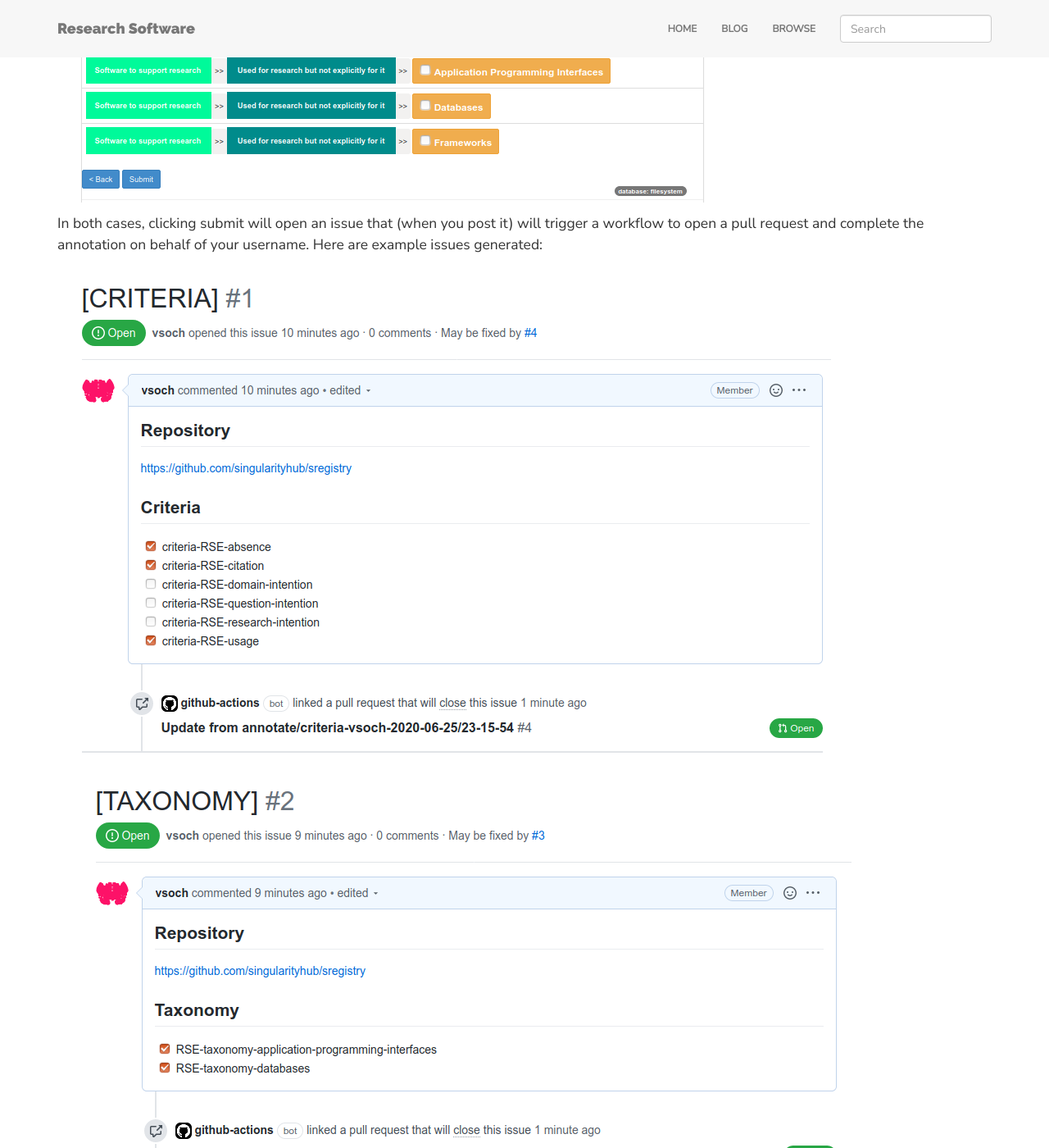
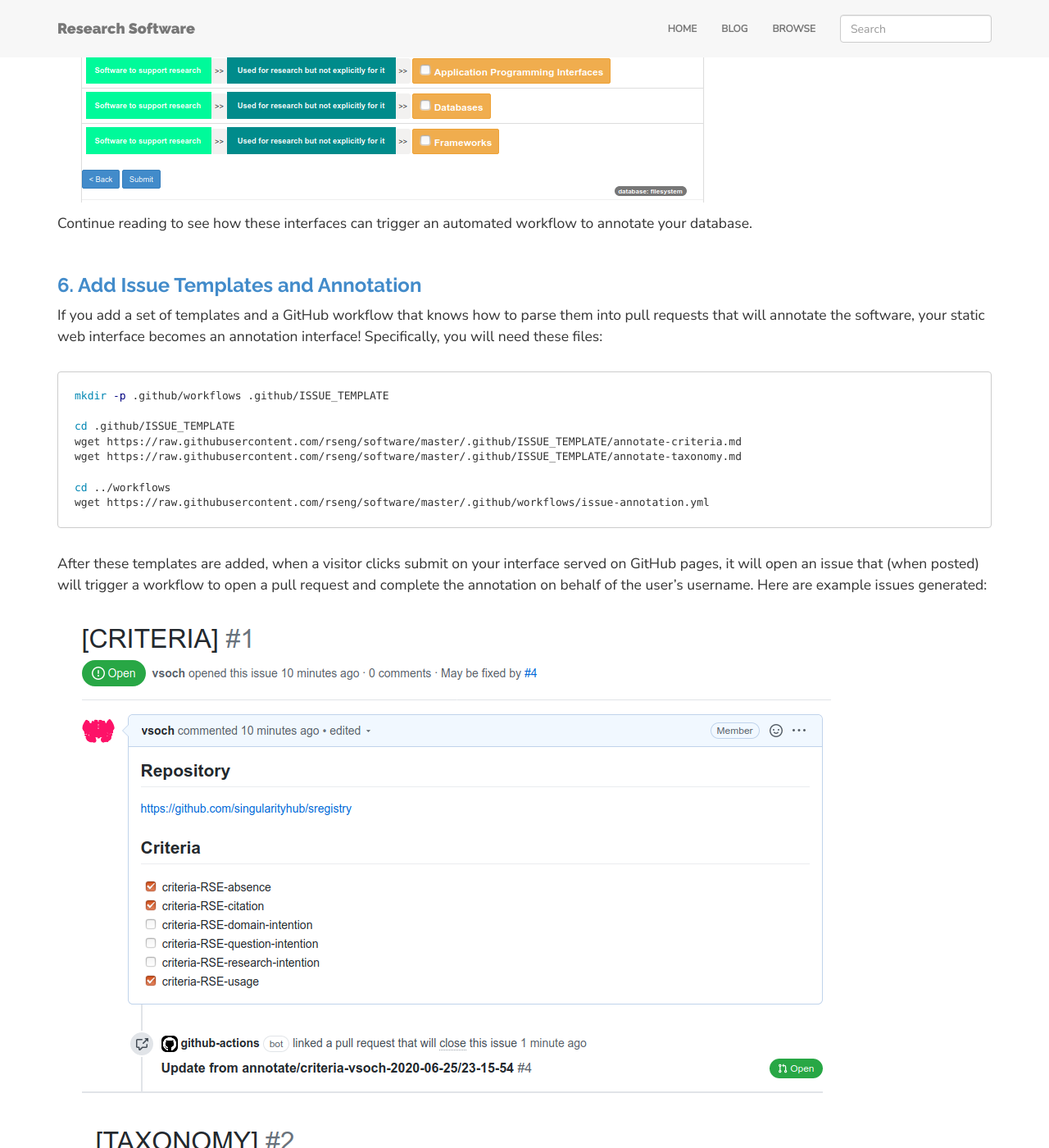
Before and after one commit to rseng/rseng, a Jekyll site: the page built from _posts/tutorials/2020-06-25-showcase-your-software.md, in a window 1280 px wide and 1400 px high, scrolled down 5568 px. Shown: the whole window at 82% size. Built offline with Jekyll 4.4.1, drawn with Linux system fonts in a browser that asks for light colours; nearby versions of some CDN libraries; some of the changed text lies outside the part shown.

Commit message:
reorganize sections
Signed-off-by: vsoch <vsochat@stanford.edu>

````diff
--- a/_posts/tutorials/2020-06-25-showcase-your-software.md
+++ b/_posts/tutorials/2020-06-25-showcase-your-software.md
@@ -180,20 +180,7 @@
 
 ![{{ site.baseurl }}/assets/img/posts/showcase/annotate-taxonomy.png]({{ site.baseurl }}/assets/img/posts/showcase/annotate-taxonomy.png)
 
-In both cases, clicking submit will open an issue that (when you post it)
-will trigger a workflow to open a pull request and complete the annotation
-on behalf of your username. Here are example issues generated:
-
-![{{ site.baseurl }}/assets/img/posts/showcase/criteria-issue.png]({{ site.baseurl }}/assets/img/posts/showcase/criteria-issue.png)
-![{{ site.baseurl }}/assets/img/posts/showcase/taxonomy-issue.png]({{ site.baseurl }}/assets/img/posts/showcase/taxonomy-issue.png)
-
-And the subsequent pull requests generated! You can see both at [rseng/software-example](https://github.com/rseng/software-example/pulls).
-
-![{{ site.baseurl }}/assets/img/posts/showcase/pr.png]({{ site.baseurl }}/assets/img/posts/showcase/pr.png)
-
-And any user can [open an issue](https://github.com/rseng/software-example/issues/new/choose) using your template to accomplish the same. Cool!
-
-![{{ site.baseurl }}/assets/img/posts/showcase/issue.png]({{ site.baseurl }}/assets/img/posts/showcase/issue.png)
+Continue reading to see how these interfaces can trigger an automated workflow to annotate your database.
 
 ### 6. Add Issue Templates and Annotation
 
@@ -212,6 +199,23 @@
 wget https://raw.githubusercontent.com/rseng/software/master/.github/workflows/issue-annotation.yml
 ```
 
+After these templates are added, when a visitor clicks submit on your interface
+served on GitHub pages, it will open an issue that (when posted)
+will trigger a workflow to open a pull request and complete the annotation
+on behalf of the user's username. Here are example issues generated:
+
+![{{ site.baseurl }}/assets/img/posts/showcase/criteria-issue.png]({{ site.baseurl }}/assets/img/posts/showcase/criteria-issue.png)
+![{{ site.baseurl }}/assets/img/posts/showcase/taxonomy-issue.png]({{ site.baseurl }}/assets/img/posts/showcase/taxonomy-issue.png)
+
+And the subsequent pull requests generated! You can see both at [rseng/software-example](https://github.com/rseng/software-example/pulls).
+
+![{{ site.baseurl }}/assets/img/posts/showcase/pr.png]({{ site.baseurl }}/assets/img/posts/showcase/pr.png)
+
+And any user can [open an issue](https://github.com/rseng/software-example/issues/new/choose) using your template to accomplish the same. Cool!
+
+![{{ site.baseurl }}/assets/img/posts/showcase/issue.png]({{ site.baseurl }}/assets/img/posts/showcase/issue.png)
+
+
 You might also want some ability to run a job and update your software, or just refresh
 the interface. Take a look at the templates [here](https://github.com/rseng/software/tree/master/.github/workflows) for ideas (and please [open an issue](https://github.com/rseng/software/issues)  if you need help!).
 
````
